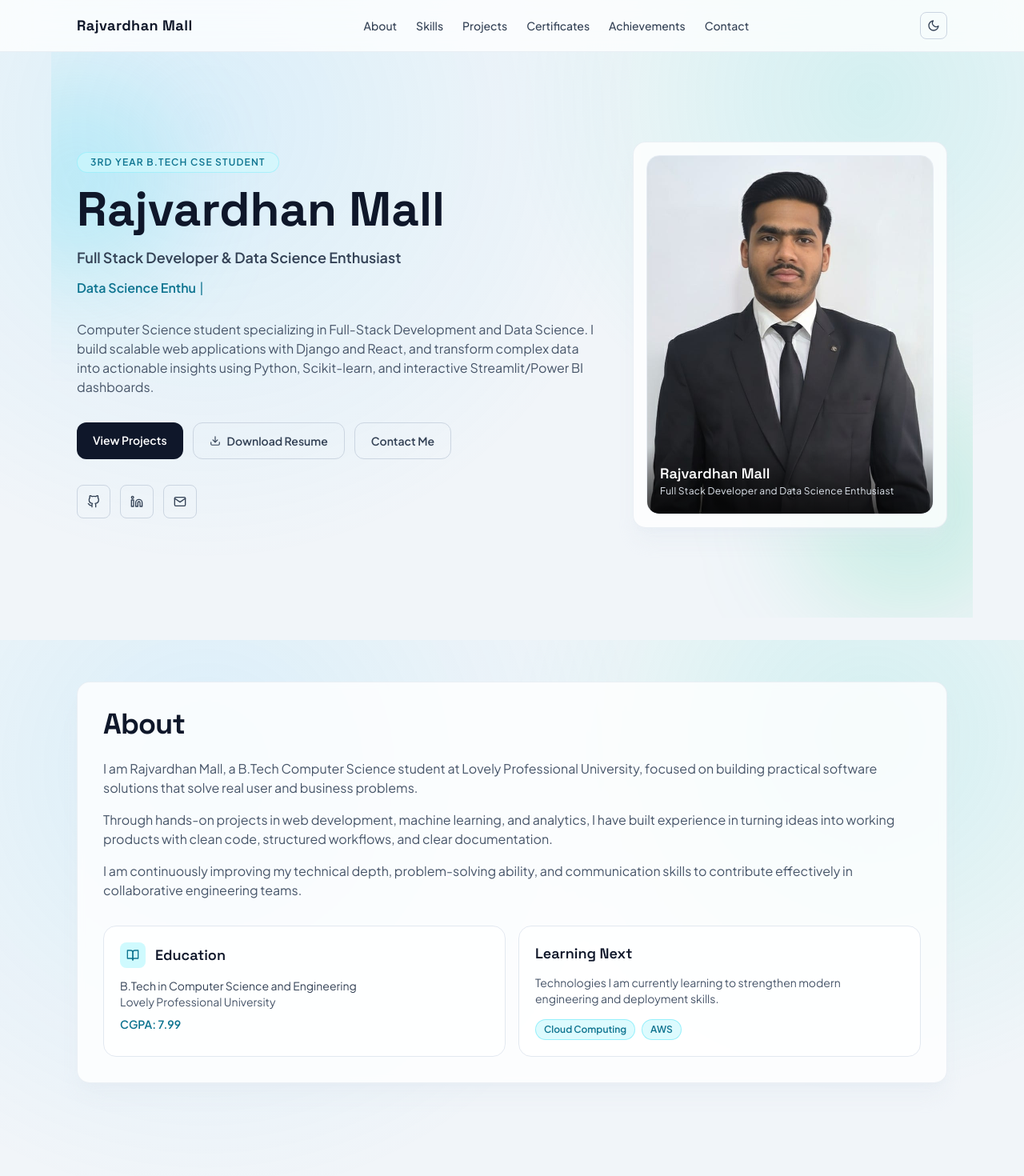
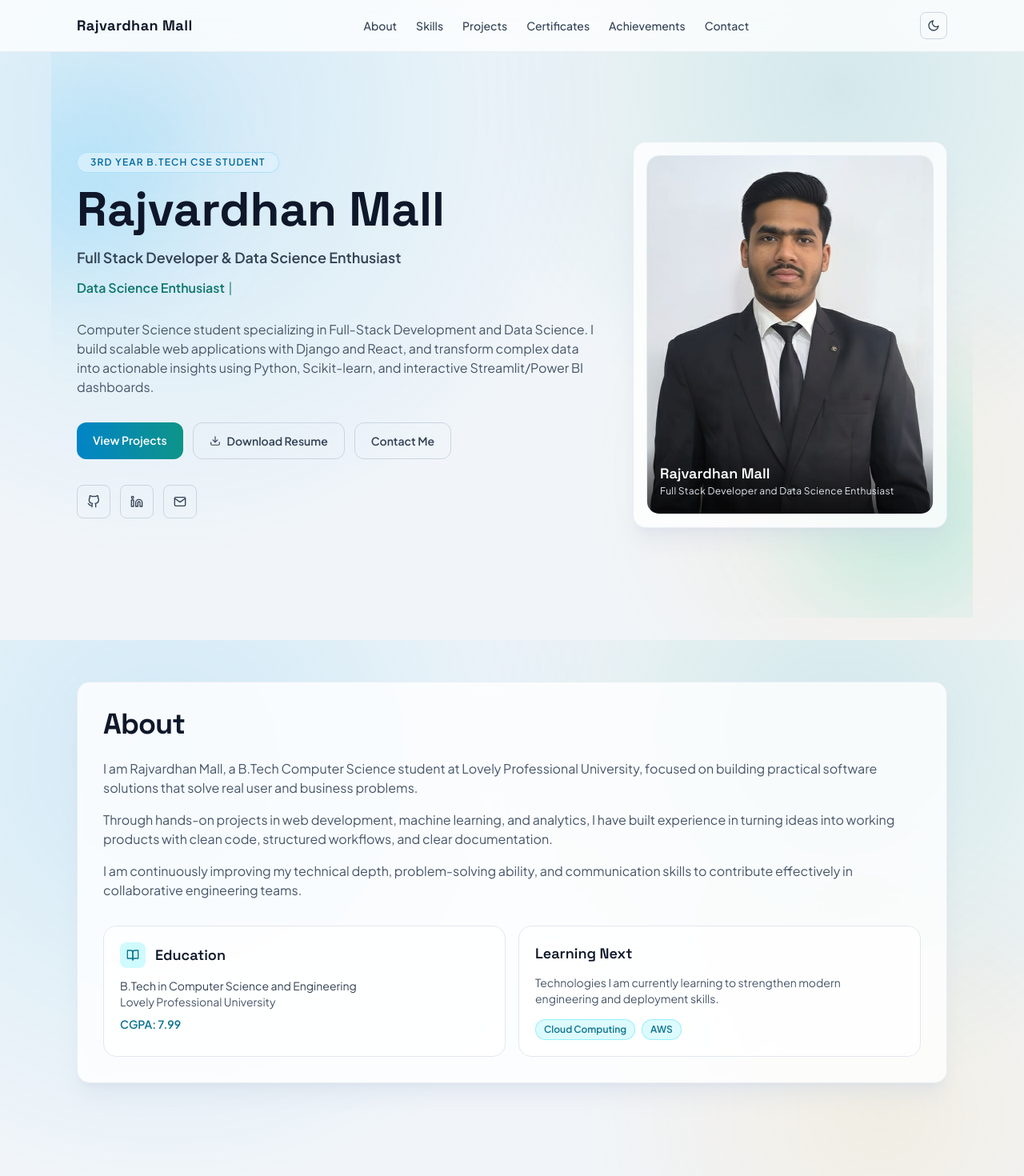
Before and after one commit to iamrajvardhanmall/Portfolio, a Vue app: page / in a window 1280 px wide. Shown: the top 1470 px of the page at 80% size. Built offline with nearby package versions, Linux system fonts and the light colour scheme; the HTML template or start-up script is replaced by a standard one.

Commit message:
Designed

```diff
--- a/src/App.jsx
+++ b/src/App.jsx
@@ -9,18 +9,22 @@ export default function App() {
     return () => window.clearTimeout(timer);
   }, []);
 
-  if (isLoading) {
   return (
-      <div className="flex min-h-screen items-center justify-center bg-slate-100 dark:bg-ink-950">
+    <>
+      {isLoading && (
+        <div className="fixed inset-0 z-50 flex items-center justify-center bg-slate-100 transition-opacity duration-500 ease-out dark:bg-ink-950"
+             style={{ opacity: isLoading ? 1 : 0, pointerEvents: isLoading ? 'auto' : 'none' }}>
           <div className="flex flex-col items-center gap-4">
-          <div className="h-14 w-14 animate-spin rounded-full border-4 border-cyan-400 border-t-transparent" />
+            <div className="h-14 w-14 animate-spin rounded-full border-4 border-sky-400 border-t-transparent" />
             <p className="text-sm font-semibold tracking-wide text-slate-600 dark:text-slate-300">
               Loading Portfolio...
             </p>
           </div>
         </div>
+      )}
+      <div className={`transition-opacity duration-500 ease-out ${isLoading ? 'opacity-0' : 'opacity-100'}`}>
+        <Home />
+      </div>
+    </>
   );
 }
-
-  return <Home />;
-}
--- a/src/components/Hero.jsx
+++ b/src/components/Hero.jsx
@@ -41,8 +41,8 @@ export default function Hero() {
 
   return (
     <section id="home" className="section-shell relative overflow-hidden py-20 sm:py-28">
-      <div className="absolute -left-24 top-8 h-64 w-64 rounded-full bg-cyan-400/20 blur-3xl" />
-      <div className="absolute -right-16 bottom-0 h-72 w-72 rounded-full bg-emerald-400/20 blur-3xl" />
+      <div className="absolute -left-24 top-8 h-64 w-64 rounded-full bg-sky-400/20 blur-3xl" />
+      <div className="absolute -right-16 bottom-0 h-72 w-72 rounded-full bg-teal-400/20 blur-3xl" />
 
       <div className="relative grid items-center gap-10 lg:grid-cols-[1.25fr_0.75fr]">
         <motion.div
@@ -50,7 +50,7 @@ export default function Hero() {
           animate={{ opacity: 1, y: 0 }}
           transition={{ duration: 0.65 }}
         >
-          <p className="mb-4 inline-flex rounded-full border border-cyan-300/40 bg-cyan-100/60 px-4 py-1 text-xs font-semibold uppercase tracking-widest text-cyan-700 dark:border-cyan-400/30 dark:bg-cyan-500/10 dark:text-cyan-300">
+          <p className="mb-4 inline-flex rounded-full border border-sky-300/45 bg-sky-100/70 px-4 py-1 text-xs font-semibold uppercase tracking-widest text-sky-700 dark:border-sky-400/30 dark:bg-sky-500/10 dark:text-sky-300">
             3rd Year B.Tech CSE Student
           </p>
           <h1 className="font-display text-4xl font-bold leading-tight text-slate-900 dark:text-white sm:text-5xl lg:text-6xl">
@@ -59,7 +59,7 @@ export default function Hero() {
           <p className="mt-4 text-lg font-semibold text-slate-700 dark:text-slate-200">
             Full Stack Developer & Data Science Enthusiast
           </p>
-          <p className="mt-3 min-h-7 text-sm font-semibold text-cyan-700 dark:text-cyan-300 sm:text-base">
+          <p className="mt-3 min-h-7 text-sm font-semibold text-teal-700 dark:text-teal-300 sm:text-base">
             {displayText}
             <span className="ml-1 animate-pulse">|</span>
           </p>
@@ -71,7 +71,7 @@ export default function Hero() {
           <div className="mt-8 flex flex-wrap gap-3">
             <a
               href="#projects"
-              className="rounded-xl bg-slate-900 px-5 py-3 text-sm font-semibold text-white transition hover:bg-slate-700 dark:bg-white dark:text-slate-900 dark:hover:bg-slate-200"
+              className="rounded-xl bg-gradient-to-r from-sky-600 to-teal-600 px-5 py-3 text-sm font-semibold text-white transition hover:from-sky-500 hover:to-teal-500"
             >
               View Projects
             </a>
@@ -79,14 +79,14 @@ export default function Hero() {
               href="https://drive.google.com/drive/folders/18zTeYBSkzMBPbXFsWKf6ZnkNQisRoMMS"
               target="_blank"
               rel="noreferrer"
-              className="inline-flex items-center gap-2 rounded-xl border border-slate-300 px-5 py-3 text-sm font-semibold text-slate-700 transition hover:border-cyan-500 hover:text-cyan-600 dark:border-slate-700 dark:text-slate-200 dark:hover:border-cyan-400 dark:hover:text-cyan-300"
+              className="inline-flex items-center gap-2 rounded-xl border border-slate-300 px-5 py-3 text-sm font-semibold text-slate-700 transition hover:border-sky-500 hover:text-sky-600 dark:border-slate-700 dark:text-slate-200 dark:hover:border-teal-400 dark:hover:text-teal-300"
             >
               <FiDownload />
               Download Resume
             </a>
             <a
               href="#contact"
-              className="rounded-xl border border-slate-300 px-5 py-3 text-sm font-semibold text-slate-700 transition hover:border-cyan-500 hover:text-cyan-600 dark:border-slate-700 dark:text-slate-200 dark:hover:border-cyan-400 dark:hover:text-cyan-300"
+              className="rounded-xl border border-slate-300 px-5 py-3 text-sm font-semibold text-slate-700 transition hover:border-sky-500 hover:text-sky-600 dark:border-slate-700 dark:text-slate-200 dark:hover:border-teal-400 dark:hover:text-teal-300"
             >
               Contact Me
             </a>
@@ -97,7 +97,7 @@ export default function Hero() {
               href="https://github.com/iamrajvardhanmall"
               target="_blank"
               rel="noreferrer"
-              className="rounded-lg border border-slate-300 p-3 text-slate-700 transition hover:border-cyan-500 hover:text-cyan-600 dark:border-slate-700 dark:text-slate-300 dark:hover:border-cyan-400 dark:hover:text-cyan-300"
+              className="rounded-lg border border-slate-300 p-3 text-slate-700 transition hover:border-sky-500 hover:text-sky-600 dark:border-slate-700 dark:text-slate-300 dark:hover:border-teal-400 dark:hover:text-teal-300"
               aria-label="GitHub"
             >
               <FiGithub />
@@ -106,14 +106,14 @@ export default function Hero() {
               href="https://linkedin.com/in/rajvardhanmall"
               target="_blank"
               rel="noreferrer"
-              className="rounded-lg border border-slate-300 p-3 text-slate-700 transition hover:border-cyan-500 hover:text-cyan-600 dark:border-slate-700 dark:text-slate-300 dark:hover:border-cyan-400 dark:hover:text-cyan-300"
+              className="rounded-lg border border-slate-300 p-3 text-slate-700 transition hover:border-sky-500 hover:text-sky-600 dark:border-slate-700 dark:text-slate-300 dark:hover:border-teal-400 dark:hover:text-teal-300"
               aria-label="LinkedIn"
             >
               <FiLinkedin />
             </a>
             <a
               href="mailto:rajvardhanmall@gmail.com"
-              className="rounded-lg border border-slate-300 p-3 text-slate-700 transition hover:border-cyan-500 hover:text-cyan-600 dark:border-slate-700 dark:text-slate-300 dark:hover:border-cyan-400 dark:hover:text-cyan-300"
+              className="rounded-lg border border-slate-300 p-3 text-slate-700 transition hover:border-sky-500 hover:text-sky-600 dark:border-slate-700 dark:text-slate-300 dark:hover:border-teal-400 dark:hover:text-teal-300"
               aria-label="Email"
             >
               <FiMail />
--- a/src/components/Navbar.jsx
+++ b/src/components/Navbar.jsx
@@ -33,7 +33,7 @@ export default function Navbar() {
   const closeMenu = () => setMenuOpen(false);
 
   return (
-    <header className="sticky top-0 z-50 border-b border-slate-200/70 bg-white/75 backdrop-blur-lg dark:border-slate-800/70 dark:bg-ink-950/70">
+    <header className="fade-in-down sticky top-0 z-50 border-b border-slate-200/70 bg-white/75 backdrop-blur-lg transition-all duration-300 dark:border-slate-800/70 dark:bg-ink-950/70">
       <nav className="section-shell flex h-16 items-center justify-between">
         <a href="#home" className="font-display text-lg font-bold tracking-wide text-slate-900 dark:text-white">
           Rajvardhan Mall
@@ -44,7 +44,7 @@ export default function Navbar() {
             <li key={item.id}>
               <a
                 href={`#${item.id}`}
-                className="text-sm font-medium text-slate-700 transition hover:text-cyan-600 dark:text-slate-300 dark:hover:text-cyan-300"
+                className="text-sm font-medium text-slate-700 transition hover:text-sky-600 dark:text-slate-300 dark:hover:text-teal-300"
               >
                 {item.label}
               </a>
@@ -56,7 +56,7 @@ export default function Navbar() {
           <button
             type="button"
             onClick={() => setDarkMode((prev) => !prev)}
-            className="rounded-lg border border-slate-300 p-2 text-slate-700 transition hover:border-cyan-500 hover:text-cyan-600 dark:border-slate-700 dark:text-slate-300 dark:hover:border-cyan-400 dark:hover:text-cyan-300"
+            className="rounded-lg border border-slate-300 p-2 text-slate-700 transition hover:border-sky-500 hover:text-sky-600 dark:border-slate-700 dark:text-slate-300 dark:hover:border-teal-400 dark:hover:text-teal-300"
             aria-label="Toggle theme"
           >
             {darkMode ? <FiSun /> : <FiMoon />}
--- a/src/components/Projects.jsx
+++ b/src/components/Projects.jsx
@@ -74,6 +74,7 @@ export default function Projects() {
         <p className="section-subtitle">
           Selected work blending full-stack engineering, machine learning, and business analytics.
         </p>
+        <div className="section-accent" />
       </motion.div>
 
       <div className="mt-10 grid gap-6 md:grid-cols-2 xl:grid-cols-3">
@@ -94,7 +95,7 @@ export default function Projects() {
                 {project.tech.map((item) => (
                   <li
                     key={`${project.title}-${item}`}
-                    className="rounded-full border border-cyan-300/60 bg-cyan-100/70 px-2.5 py-1 text-xs font-semibold text-cyan-700 dark:border-cyan-500/40 dark:bg-cyan-500/10 dark:text-cyan-300"
+                    className="rounded-full border border-sky-300/60 bg-sky-100/70 px-2.5 py-1 text-xs font-semibold text-sky-700 dark:border-teal-500/40 dark:bg-teal-500/10 dark:text-teal-300"
                   >
                     {item}
                   </li>
@@ -105,7 +106,7 @@ export default function Projects() {
                   href={project.github}
                   target="_blank"
                   rel="noreferrer"
-                  className="inline-flex items-center gap-2 rounded-lg border border-slate-300 px-3 py-2 text-xs font-semibold text-slate-700 transition hover:border-cyan-500 hover:text-cyan-600 dark:border-slate-700 dark:text-slate-200 dark:hover:border-cyan-400"
+                  className="inline-flex items-center gap-2 rounded-lg border border-slate-300 px-3 py-2 text-xs font-semibold text-slate-700 transition hover:border-sky-500 hover:text-sky-600 dark:border-slate-700 dark:text-slate-200 dark:hover:border-teal-400 dark:hover:text-teal-300"
                 >
                   <FiGithub />
                   GitHub
--- a/src/index.css
+++ b/src/index.css
@@ -11,10 +11,57 @@ html {
 }
 
 body {
-  @apply bg-slate-100 text-slate-800 antialiased dark:bg-ink-950 dark:text-slate-100;
-  background-image: radial-gradient(circle at 20% 20%, rgba(56, 189, 248, 0.12), transparent 45%),
-    radial-gradient(circle at 85% 15%, rgba(45, 212, 191, 0.15), transparent 35%);
+  @apply bg-slate-100 text-slate-800 antialiased dark:bg-ink-950 dark:text-slate-100 transition-colors duration-500;
+  background-image:
+    radial-gradient(circle at 16% 18%, rgba(14, 165, 233, 0.14), transparent 44%),
+    radial-gradient(circle at 82% 14%, rgba(13, 148, 136, 0.13), transparent 36%),
+    radial-gradient(circle at 86% 74%, rgba(245, 158, 11, 0.09), transparent 30%);
   background-attachment: fixed;
+}
+
+@keyframes fadeInUp {
+  from {
+    opacity: 0;
+    transform: translateY(20px);
+  }
+  to {
+    opacity: 1;
+    transform: translateY(0);
+  }
+}
+
+@keyframes fadeInDown {
+  from {
+    opacity: 0;
+    transform: translateY(-12px);
+  }
+  to {
+    opacity: 1;
+    transform: translateY(0);
+  }
+}
+
+@keyframes fadeInScale {
+  from {
+    opacity: 0;
+    transform: scale(0.98);
+  }
+  to {
+    opacity: 1;
+    transform: scale(1);
+  }
+}
+
+.fade-in-up {
+  animation: fadeInUp 0.6s cubic-bezier(0.23, 1, 0.32, 1) both;
+}
+
+.fade-in-down {
+  animation: fadeInDown 0.5s cubic-bezier(0.23, 1, 0.32, 1) both;
+}
+
+.fade-in-scale {
+  animation: fadeInScale 0.7s cubic-bezier(0.23, 1, 0.32, 1) both;
 }
 
 .section-shell {
@@ -22,7 +69,11 @@ body {
 }
 
 .glass-card {
-  @apply rounded-2xl border border-slate-200/70 bg-white/80 shadow-xl shadow-slate-200/40 backdrop-blur-sm dark:border-slate-800/80 dark:bg-slate-900/65 dark:shadow-black/20;
+  @apply rounded-2xl border border-slate-200/75 bg-white/80 shadow-xl shadow-slate-300/35 backdrop-blur-sm dark:border-slate-800/85 dark:bg-slate-900/65 dark:shadow-black/25;
+}
+
+.section-accent {
+  @apply mt-3 h-1.5 w-20 rounded-full bg-gradient-to-r from-sky-500 via-teal-500 to-amber-400;
 }
 
 .section-title {
@@ -32,3 +83,29 @@ body {
 .section-subtitle {
   @apply mt-3 max-w-3xl text-sm leading-7 text-slate-600 dark:text-slate-300 sm:text-base;
 }
+
+/* Smooth button and link transitions */
+button,
+a {
+  @apply transition-all duration-[250ms] ease-out;
+}
+
+/* Smooth input focus */
+input,
+textarea {
+  @apply transition-colors transition-shadow duration-[250ms] ease-out;
+}
+
+/* Card hover effects with smooth transition */
+.glass-card {
+  @apply transition-all duration-[300ms] ease-out;
+}
+
+.glass-card:hover {
+  @apply shadow-2xl;
+}
+
+/* Smooth page entrance */
+main {
+  animation: fadeInScale 0.8s cubic-bezier(0.23, 1, 0.32, 1);
+}
```
Also changed, not shown: src/components/Contact.jsx (+6 -5 lines), src/components/Footer.jsx (+5 -5 lines). Lines whose indentation alone changed are shown as unchanged.
